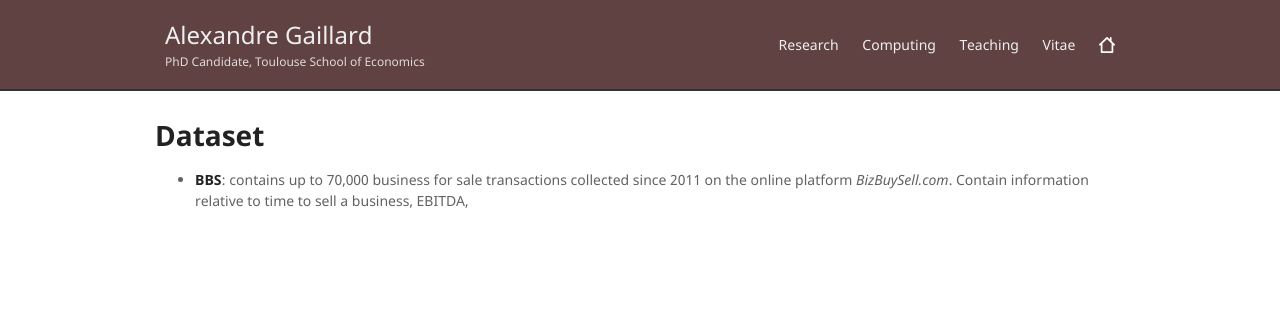
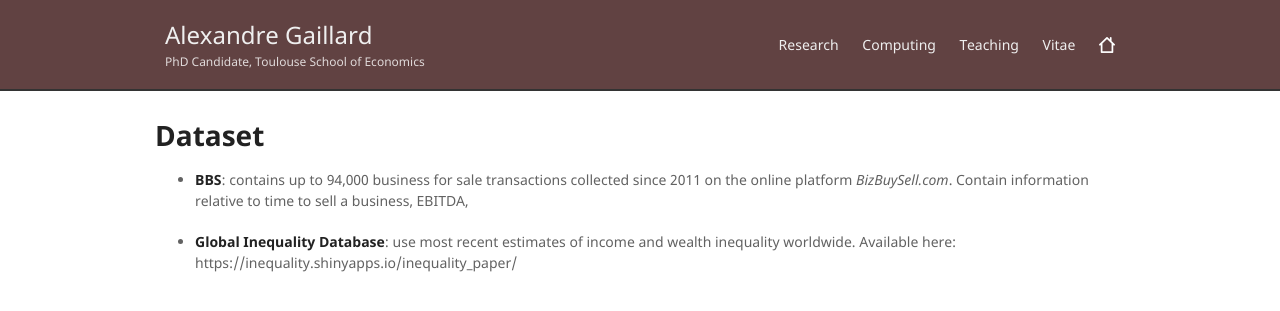
Before and after one commit to AGaillardTSE/AGaillardTSE.github.io, a Jekyll site: the page built from dataset.md, in a window 1280 px wide. Shown: the top 311 px of the page. Built offline with Jekyll 4.4.1, drawn with Linux system fonts in a browser that asks for light colours; our own code applies the rules of GitHub Pages for plain Markdown files.

Commit message:
Update dataset.md

```diff
--- a/dataset.md
+++ b/dataset.md
@@ -5,4 +5,6 @@ Layout: default
 
 # Dataset
 
-- **BBS**: contains up to 70,000 business for sale transactions collected since 2011 on the online platform *BizBuySell.com*. Contain information relative to time to sell a business, EBITDA,
+- **BBS**: contains up to 94,000 business for sale transactions collected since 2011 on the online platform *BizBuySell.com*. Contain information relative to time to sell a business, EBITDA,
+
+- **Global Inequality Database**: use most recent estimates of income and wealth inequality worldwide. Available here: https://inequality.shinyapps.io/inequality_paper/
```
